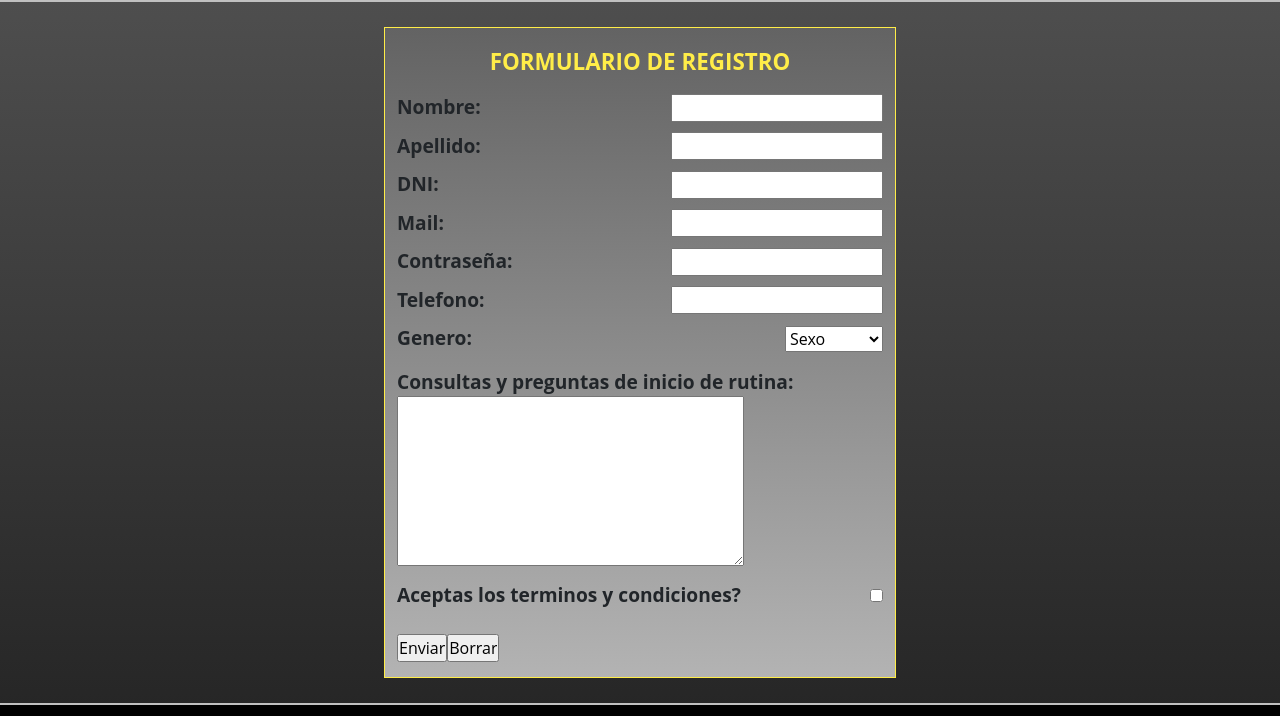
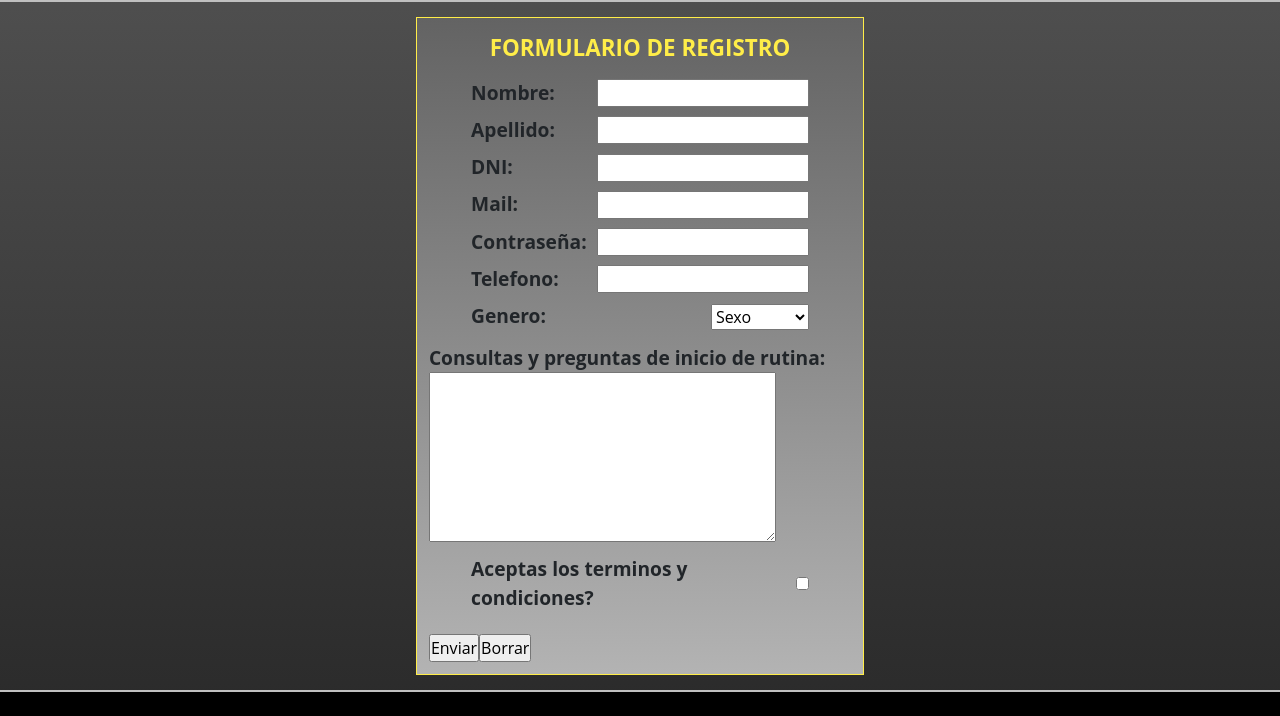
Before and after one commit to markz237/Fitness-Nutricion-, a website: page Desafio SCSS/contacto.html in a window 1280 px wide. Shown: the part 72-788 px from the top of the page. Drawn offline with nearby package versions, Linux system fonts and the light colour scheme.

Commit message:
agrego footer fiji

```diff
--- a/Desafio SCSS/scss/base/color.scss
+++ b/Desafio SCSS/scss/base/color.scss
@@ -6,7 +6,9 @@ $colors: (
 );
 
 body {
-    height: 100vh;
-    width: 100%;
     background: linear-gradient(to bottom, #525252, #252525);
+    background-repeat: no-repeat;
+    display: flex;
+    flex-direction: column;
+    min-height: 100vh;
 }
--- a/Desafio SCSS/scss/base/typography.scss
+++ b/Desafio SCSS/scss/base/typography.scss
@@ -1,7 +1,7 @@
 * {
     margin: 0px;
     padding: 0px;
-    font-family: 'Open Sans', sans-serif;
+    font-family: 'Open Sans';
 }
 
 @mixin h-style($font_size, $color, $negrita) {
--- a/Desafio SCSS/scss/estructura/footer.scss
+++ b/Desafio SCSS/scss/estructura/footer.scss
@@ -3,6 +3,7 @@
 
 /*footer*/
 #index {
+    margin-top: auto;
     background-color: map-get($colors, primary);
     border-top: map-get($colors, tertiary) 2px solid;
 
@@ -24,6 +25,7 @@
 
     /*footer*/
     #index {
+        margin-top: auto;
         background-color: map-get($colors, primary);
         border-top: map-get($colors, tertiary) 2px solid;
 
--- a/Desafio SCSS/scss/paginas/contacto.scss
+++ b/Desafio SCSS/scss/paginas/contacto.scss
@@ -6,6 +6,8 @@ main {
         margin: 5%;
         background: linear-gradient(to bottom, #636363, #b3b3b3);
         border: solid map-get($colors, secondary) 1px;
+        margin-left: 10%;
+        margin-right: 10%;
 
         h2 {
             @include h-style(1.2em, map-get($colors, secondary), bolder);
@@ -40,25 +42,53 @@ main {
     }
 }
 
-@media (min-width: 580px) {
+@media (min-width: 680px) {
     main {
+        max-width: 680px;
+        margin: auto;
         .contenedor_principal {
             margin-top: 2%;
-            margin-left: 8%;
-            margin-right: 8%;
+            margin-left: 20%;
+            margin-right: 20%;
             margin-bottom: 2%;
             background: linear-gradient(to bottom, #636363, #b3b3b3);
             border: solid map-get($colors, secondary) 1px;
+
+            .contenedor-separador {
+                @include contenedor-1(flex, row, space-between, center);
+                margin-top: 2%;
+                margin-bottom: 2%;
+                margin-left: 10%;
+                margin-right: 10%;
+            }
+
+            .contenedor-text_area {
+                @include contenedor-1(flex, column, center, flex-start);
+                margin-top: 3%;
+                margin-bottom: 3%;
+            }
+
+            .contenedor-enviar_reset {
+                @include contenedor-1(flex, row, flex-start, center);
+                margin-top: 5%;
+                margin-bottom: 3%;
+            }
         }
+
+
+
+
     }
 }
 
 @media (min-width: 850px) {
     main {
+        max-width: 1600px;
+        margin: auto;
         .contenedor_principal {
             margin-top: 2%;
-            margin-left: 15%;
-            margin-right: 15%;
+            margin-left: 20%;
+            margin-right: 20%;
             margin-bottom: 2%;
             background: linear-gradient(to bottom, #636363, #b3b3b3);
             border: solid map-get($colors, secondary) 1px;
@@ -99,10 +129,12 @@ main {
 
 @media (min-width: 1200px) {
     main {
+        max-width: 1600px;
+        margin: auto;
         .contenedor_principal {
             margin-top: 2%;
-            margin-left: 30%;
-            margin-right: 30%;
+            margin-left: 20%;
+            margin-right: 20%;
             margin-bottom: 2%;
             background: linear-gradient(to bottom, #636363, #b3b3b3);
             border: solid map-get($colors, secondary) 1px;
@@ -124,65 +156,22 @@ main {
                 @include contenedor-1(flex, row, space-between, center);
                 margin-top: 2%;
                 margin-bottom: 2%;
+
             }
 
             .contenedor-text_area {
                 @include contenedor-1(flex, column, center, flex-start);
                 margin-top: 3%;
                 margin-bottom: 3%;
+
             }
 
             .contenedor-enviar_reset {
                 @include contenedor-1(flex, row, flex-start, center);
                 margin-top: 5%;
                 margin-bottom: 3%;
+
             }
         }
     }
 }
-
-@media (min-width: 1200px) {
-    main {
-        .contenedor_principal {
-            margin-top: 2%;
-            margin-left: 30%;
-            margin-right: 30%;
-            margin-bottom: 2%;
-            background: linear-gradient(to bottom, #636363, #b3b3b3);
-            border: solid map-get($colors, secondary) 1px;
-
-            h2 {
-                @include h-style(1.4em, map-get($colors, secondary), bolder);
-                margin-top: 4%;
-                text-decoration: none;
-                text-align: center;
-            }
-
-            .contenedor-secundario-1 label {
-                font-size: 1.2em;
-                font-weight: bolder;
-            }
-
-            .contenedor-separador {
-                @include contenedor-1(flex, row, space-between, center);
-                margin-top: 2%;
-                margin-bottom: 2%;
-            }
-
-            .contenedor-text_area {
-                @include contenedor-1(flex, column, center, flex-start);
-                display: flex;
-                flex-direction: column;
-                align-items: flex-start;
-                margin-top: 3%;
-                margin-bottom: 3%;
-            }
-
-            .contenedor-enviar_reset {
-                @include contenedor-1(flex, row, flex-start, center);
-                margin-top: 5%;
-                margin-bottom: 3%;
-            }
-        }
-    }
-}
--- a/Desafio SCSS/scss/paginas/index.scss
+++ b/Desafio SCSS/scss/paginas/index.scss
@@ -139,8 +139,7 @@ main {
         /*aside INDEX*/
         .contenedor-aside {
             border-top: map-get($colors, tertiary)0px solid;
-            border-left: map-get($colors, tertiary) 2px solid;
-            @include contenedor-1(flex, column, center, center);
+            @include contenedor-1(flex, column, center, flex-start);
 
             .consejos-titulo {
                 @include h-style(1.2em, map-get($colors, secondary), bolder);
```
Also changed, not shown: Desafio SCSS/css/style.css, Desafio SCSS/formulario.html (added), Desafio SCSS/registrarse.html (added), Desafio SCSS/scss/app.scss (line endings or trailing spaces).
